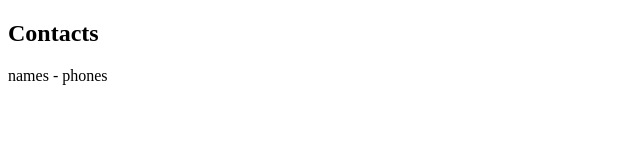
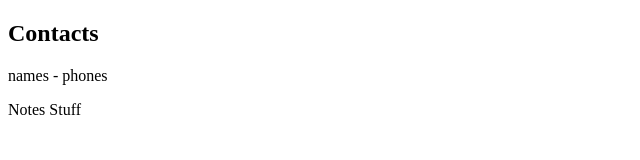
Before and after one commit to deependra-chauhan/com.bread.demo, a plain HTML site: page WebContent/contacts.html in a window 1280 px wide. Shown: the full height of the page, 0-640 px from the left. Drawn offline with Linux system fonts and the light colour scheme.

Commit message:
added notes in completed coding

```diff
--- a/WebContent/contacts.html
+++ b/WebContent/contacts.html
@@ -7,5 +7,6 @@
 <body>
 <h2>Contacts</h2>
 <p>names - phones</p>
+<p>Notes Stuff</p>
 </body>
 </html>
```
